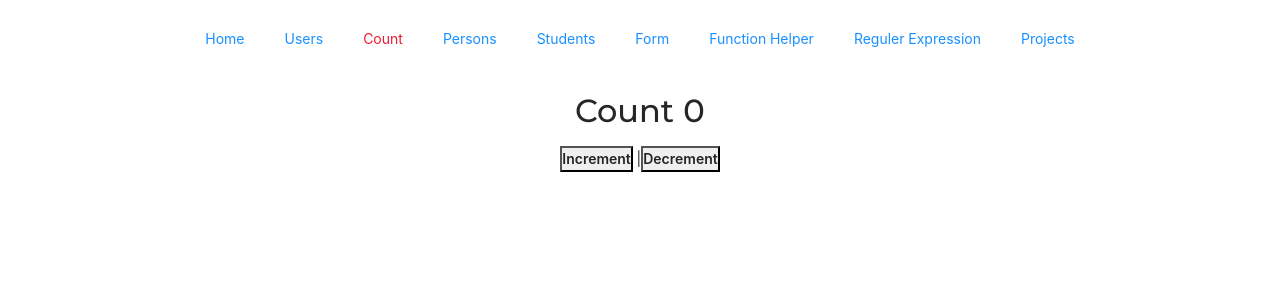
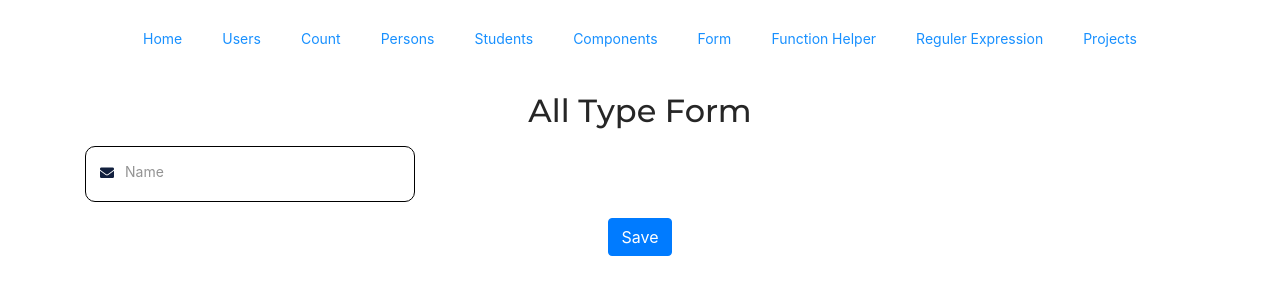
Before and after one commit to jakdev047/react-base-concept, a React (Create React App) app: page /all-input-fields in a window 1280 px wide. Before the commit this address led to /count. Shown: the top 300 px of the page. Built offline with nearby package versions, Linux system fonts and the light colour scheme.

Commit message:
input field animation

```diff
--- a/package.json
+++ b/package.json
@@ -17,6 +17,7 @@
     "file-saver": "^2.0.5",
     "formik": "^2.1.5",
     "jquery": "^2.2.4",
+    "moment": "^2.29.1",
     "node-sass": "^4.14.1",
     "react": "^16.13.1",
     "react-animate-on-scroll": "^2.1.5",
--- a/public/index.html
+++ b/public/index.html
@@ -22,6 +22,9 @@
   <!-- animate CSS -->
   <link rel="stylesheet" href="https://cdnjs.cloudflare.com/ajax/libs/animate.css/3.5.2/animate.min.css">
 
+  <!-- fontawesome  -->
+  <link rel="stylesheet" href="https://use.fontawesome.com/releases/v5.8.0/css/all.css">
+
 </head>
 
 <body>
--- a/src/assets/sass/index.scss
+++ b/src/assets/sass/index.scss
@@ -9,7 +9,7 @@ font-family: 'Montserrat', sans-serif;
 =========================================*/
 
 // fonts
-@import url('https://fonts.googleapis.com/css2?family=Montserrat:wght@100;200;300;400;500;600;700;800;900&display=swap');
+@import url("https://fonts.googleapis.com/css2?family=Montserrat:wght@100;200;300;400;500;600;700;800;900&display=swap");
 
 // general sass
 @import "./component-styles/variable";
@@ -19,13 +19,13 @@ body {
   text-align: center;
 }
 
-h2{
+h2 {
   color: $secondaryColor;
   text-align: center;
 }
 
-input{
-    border: 1px solid #000!important;
+input {
+  border: 1px solid #000 !important;
   padding: 15px 25px;
   background: #ddd;
 }
@@ -41,7 +41,6 @@ ul.menu li {
 p.transtion-para {
   color: #fff;
 }
-
 
 // react css transition
 .myClass-enter {
@@ -65,7 +64,6 @@ p.transtion-para {
   color: #ff0000;
 }
 
-
 // special css
 
 // next sibling
@@ -84,3 +82,58 @@ p.transtion-para {
 .output-tax .ant-table-container table > thead > tr:first-child th:last-child {
   display: none;
 }
+
+// advance form
+/********** Input Start **********/
+
+.my-input {
+  position: relative;
+}
+
+.my-input input {
+  height: 56px;
+  width: 330px;
+  border-radius: 10px;
+  margin-bottom: 0px !important;
+}
+
+.my-input input.form-control {
+  position: relative;
+  background: transparent;
+  padding-left: 40px;
+}
+
+.my-input label {
+  position: absolute;
+  top: 0;
+  padding: 15px 0 0 13px;
+  transition: all 200ms;
+  opacity: 0.5;
+  left: 10px;
+  white-space: nowrap;
+  max-width: 300px;
+  overflow: hidden;
+}
+
+.my-input .form-icon {
+  position: absolute;
+  top: 16px;
+  left: 15px;
+}
+
+.onFocusLabel {
+  font-size: 75%;
+  transform: translate3d(0, -60%, 0);
+  opacity: 1!important;
+  background: #fff;
+  padding: 5px 10px!important;
+  z-index: 2;
+}
+
+.onBlurLabel {
+  font-size: 100%;
+  transform: translate3d(0px, 0px, 0px);
+  opacity:  0.5!important;
+  background-color: transparent;
+  padding: 15px 0px 0px 30px!important;
+}
--- a/src/components/TopNavigation/TopNavigation.js
+++ b/src/components/TopNavigation/TopNavigation.js
@@ -17,10 +17,12 @@ class TopNavigation extends Component {
                             <li><NavLink exact to="/count">Count</NavLink></li>
                             <li><NavLink exact to="/persons">Persons</NavLink></li>
                             <li><NavLink exact to="/students">Students</NavLink></li>
+                            <li><NavLink exact to="/components">Components</NavLink></li>
                             <li><NavLink exact to="/forms">Form</NavLink></li>
                             <li><NavLink exact to="/function-helper">Function Helper</NavLink></li>
                             <li><NavLink exact to="/regular-expression">Reguler Expression</NavLink></li>
                             <li><NavLink exact to="/all-projects">Projects</NavLink></li>
+
                         </ul>
                     </nav>
                 </div>
--- /dev/null
+++ b/src/components/formikError.js
@@ -0,0 +1,32 @@
+// Dont touch this file
+import React from "react";
+const FormikError = ({ errors, name, touched }) => {
+  const errorRowIndex = name?.split(".")[1];
+  const errorRowName = name?.split(".")[2];
+  const errorMasseage = errors?.itemLists?.[errorRowIndex]?.[`${errorRowName}`];
+  const touchedMasseage =
+    touched?.itemLists?.[errorRowIndex]?.[`${errorRowName}`];
+
+  return (
+    <p
+      style={{
+        fontSize: "0.7rem",
+        fontWeight: 400,
+        width: "100%",
+        marginTop: "0",
+        marginBottom: "0",
+      }}
+      className={(errors[name] || errorMasseage)? "text-danger" : "d-none"}
+    >
+      {errors && errors[name] && touched && touched[name]
+        ? errors[name].value || errors[name]
+        : ""}
+
+      {errors && errorMasseage && touched && touchedMasseage
+        ? errorMasseage.value || errorMasseage
+        : ""}
+    </p>
+  );
+};
+
+export default FormikError;
--- /dev/null
+++ b/src/components/formikInput.js
@@ -0,0 +1,41 @@
+import React from "react";
+import { Field } from "formik";
+import FormikError from "./formikError";
+import moment from "moment";
+const FormikInput = (props) => {
+  const { placeholder, value, name, type, errors, touched, disabled } =
+    props;
+    const number = type === "number" ? String(Number(value)) : value;
+  return (
+    <>
+      <Field
+        {...props}
+        value={number}
+        name={name}
+        placeholder={placeholder}
+        type={type}
+        disabled={disabled}
+        data-date={value ? moment(value).format("DD-MMMM-YYYY") : placeholder}
+      />
+      <FormikError errors={errors} touched={touched} name={name} />
+    </>
+  );
+};
+
+export default FormikInput;
+
+// usage
+
+/*
+<div className="col-lg-3">
+  <label>Delivery Address</label>
+  <FormikInput
+    value={values?.deliveryAddress}
+    name="deliveryAddress"
+    placeholder="Delivery Address"
+    type="text"
+    errors={errors}
+    touched={touched}
+    />
+</div>
+*/
--- /dev/null
+++ b/src/pages/AllTypeForm.js
@@ -0,0 +1,91 @@
+import React, { useState } from "react";
+import * as Yup from "yup";
+import { Formik } from "formik";
+import TopNavigation from "../components/TopNavigation/TopNavigation";
+import FormikInput from "../components/formikInput";
+
+const initData = {
+  name: "",
+  email: "",
+  profession: "",
+};
+
+const validationSchema = Yup.object({
+  name: Yup.string().required("Name is required"),
+});
+
+const AllTypeForm = () => {
+  const [isFocusForm, setIsFocusForm] = useState(false);
+  const saveHandler = (values) => {
+    console.log(values);
+  };
+  console.log("isFocusForm", isFocusForm);
+  return (
+    <Formik
+      enableReinitialize={true}
+      initialValues={initData}
+      validationSchema={validationSchema}
+      onSubmit={(values, { setSubmitting, resetForm }) => {
+        saveHandler(values, () => {
+          resetForm(initData);
+        });
+      }}
+    >
+      {({
+        handleSubmit,
+        resetForm,
+        values,
+        errors,
+        touched,
+        setFieldValue,
+        isValid,
+      }) => (
+        <>
+          <form onSubmit={handleSubmit}>
+            <TopNavigation title="All Type Form Field" />
+            <div className="container">
+              <h2>All Type Form</h2>
+              <div className="row">
+                <div className="col-lg-3">
+                  <div className="form-group my-input">
+                    <label
+                      className={isFocusForm ? "onFocusLabel" : "onBlurLabel"}
+                    >
+                      {"Name"}
+                    </label>
+                    <span className="form-icon">
+                        <i className="fa fa-envelope"></i>
+                    </span>
+                    <FormikInput
+                      value={values?.name}
+                      name="name"
+                      type="text"
+                      className="form-control"
+                      onFocus={() => {
+                        setIsFocusForm(true);
+                      }}
+                      onBlur={() => {
+                        setIsFocusForm(false);
+                      }}
+                      errors={errors}
+                      touched={touched}
+                    />
+                  </div>
+                </div>
+                <div className="col-12">
+                  <div className="form-group">
+                    <button type="submit" className="btn btn-primary save-btn">
+                      Save
+                    </button>
+                  </div>
+                </div>
+              </div>
+            </div>
+          </form>
+        </>
+      )}
+    </Formik>
+  );
+};
+
+export default AllTypeForm;
--- /dev/null
+++ b/src/pages/Components.js
@@ -0,0 +1,23 @@
+import React, { Component, Fragment } from 'react';
+import { Link } from 'react-router-dom';
+import TopNavigation from '../components/TopNavigation/TopNavigation';
+
+class ComponentsModule extends Component {
+    render() {
+        return (
+            <Fragment>
+                <div>
+                    <TopNavigation title="Components" />
+                    <div className="container">
+                        <h2> Components </h2>
+                        <ul className="menu">
+                            <li><Link to='/all-input-fields'>All Input Field</Link></li>
+                        </ul>
+                    </div>
+                </div>
+            </Fragment>
+        )
+    }
+}
+
+export default ComponentsModule;
--- a/src/router/AppRoute.js
+++ b/src/router/AppRoute.js
@@ -26,6 +26,8 @@ import ExcelToJs from '../pages/ExcelToJs';
 import FileBase64Pages from '../pages/FileBase64';
 import ReactFlowPages from '../pages/ReactFlowPages';
 import ReactDynamicTable from '../pages/ReactDynamicTable';
+import ComponentsModule from '../pages/Components';
+import AllTypeForm from '../pages/AllTypeForm';
 
 class AppRoute extends Component {
 
@@ -58,6 +60,8 @@ class AppRoute extends Component {
           <Route exact path='/file-base64' component={FileBase64Pages}/>
           <Route exact path='/react-flow' component={ReactFlowPages}/>
           <Route exact path='/react-dynamic-table' component={ReactDynamicTable}/>
+          <Route exact path='/components' component={ComponentsModule}/>
+          <Route exact path='/all-input-fields' component={AllTypeForm}/>
           <Redirect from="/" to="/count" />
           <Route path='*' component={NotFound}/>
 
```
Lines whose indentation alone changed are shown as unchanged.
